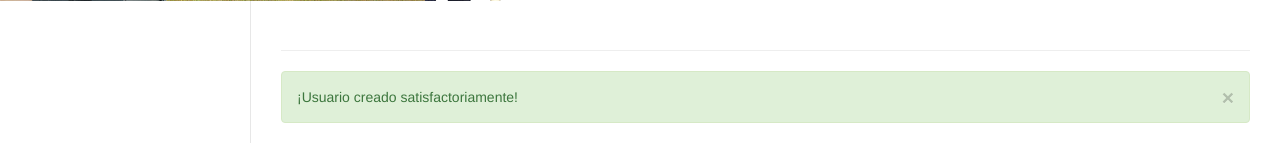
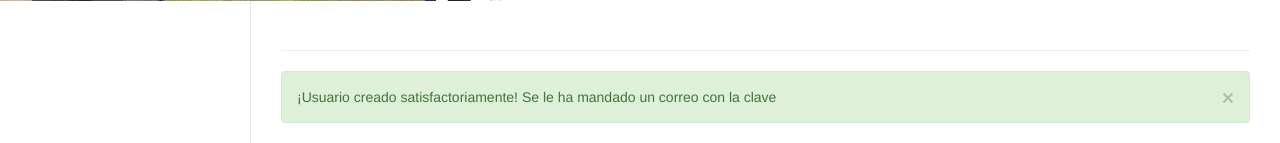
Before and after one commit to leonardogutierrezh/intercambio-reloaded, a Django app: page /administrador_listar_usuarios/1/ in a window 1280 px wide. Shown: the part 146-289 px from the top of the page. Run offline with Django 3.2, Linux system fonts and the light colour scheme; the visitor is signed in with stand-in values (Sample User, id 1); data comes from the database, SQL or seed files in the repository; parts of the project's set-up code (start-up, migrations or seed data) failed here and were passed over; some libraries are stand-ins or nearby versions.

Commit message:
mensaje de clave

```diff
--- /dev/null
+++ b/gestor/admin.py
@@ -0,0 +1,5 @@
+from django.contrib import admin
+from administrador.models import *
+from gestor.models import *
+
+admin.site.register(Gestor)
--- a/intercambio/templates/administrador/listar_usuarios.html
+++ b/intercambio/templates/administrador/listar_usuarios.html
@@ -4,7 +4,7 @@
 {% if creado == '1' %}
     <div class="alert alert-success">
         <button type="button" class="close" data-dismiss="alert" aria-hidden="True">&times;</button>
-        ¡Usuario creado satisfactoriamente!
+        ¡Usuario creado satisfactoriamente! Se le ha mandado un correo con la clave
     </div>
 
 {% elif creado == '2' %}
--- a/postulante/views.py
+++ b/postulante/views.py
@@ -19,7 +19,7 @@ from reportlab.pdfgen import canvas
 from reportlab.platypus import SimpleDocTemplate, Image
 from django.core import serializers
 from administrador.models import Universidad
-#from postulante.forms import *
+from postulante.forms import *
 
 def listar_solicitudes_coord(request):
     user = request.user
```
